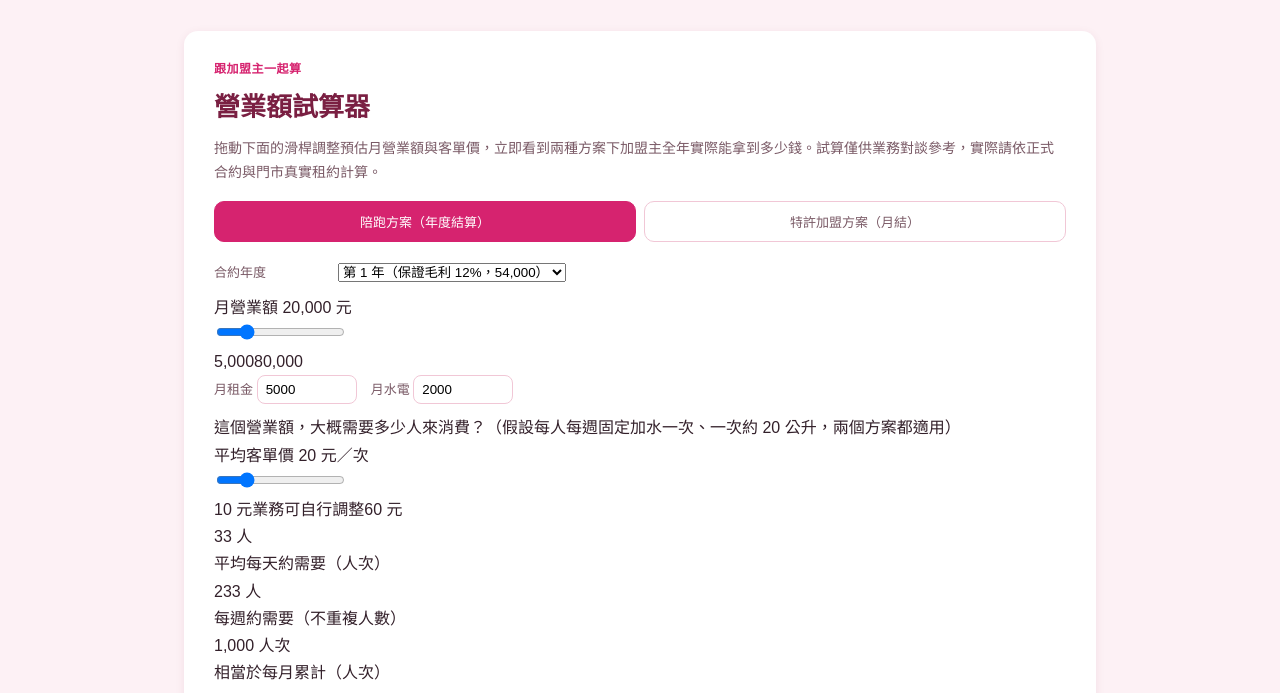
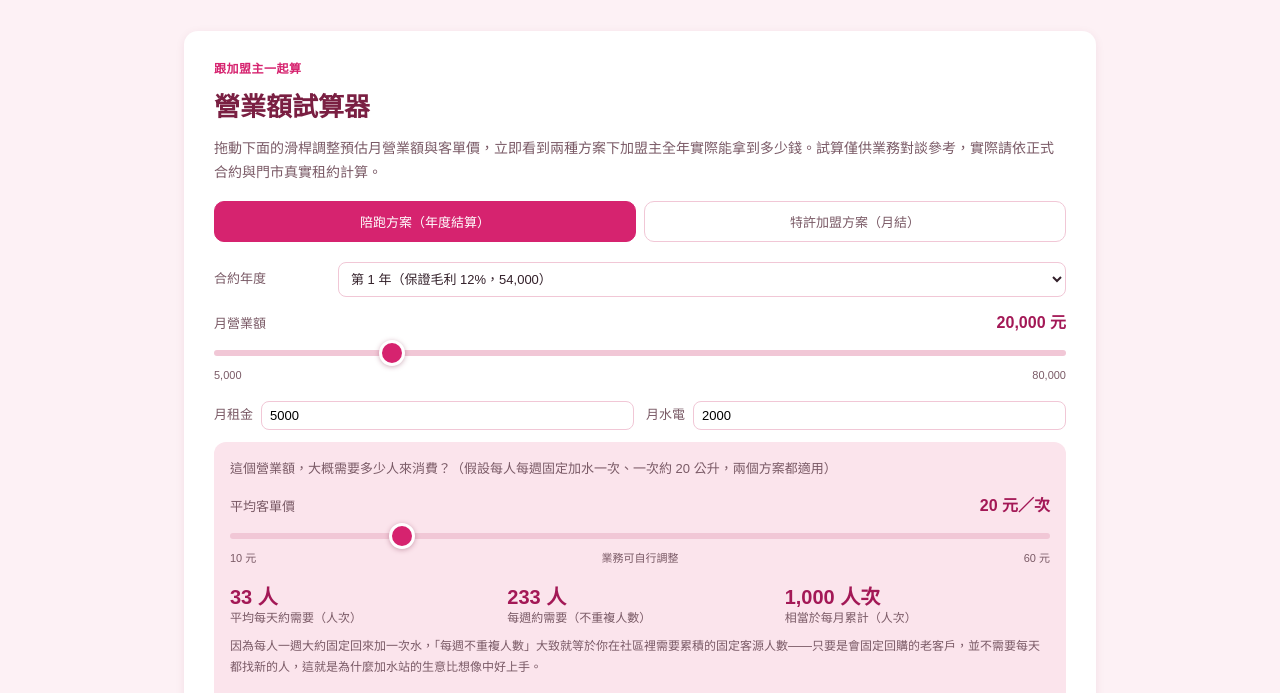
Before and after one commit to prado510/xingfu-water-house-site, a website: page calculator.html in a window 1280 px wide. Shown: the part 75-768 px from the top of the page. Drawn offline with Linux system fonts and the light colour scheme.

Commit message:
Add files via upload
update

```diff
--- a/assets/style.css
+++ b/assets/style.css
@@ -28,6 +28,7 @@ body {
   background: var(--brand-bg);
   color: var(--text-main);
   line-height: 1.7;
+  overflow-x: hidden;
 }
 
 a { color: inherit; text-decoration: none; }
@@ -118,6 +119,7 @@ a { color: inherit; text-decoration: none; }
   }
   .navlinks a:last-child { border-bottom: none; }
   .nav-toggle { display: flex; }
+  .topnav { padding: 10px 16px; }
 }
 
 main { max-width: 960px; margin: 0 auto; padding: 32px 24px 80px; }
@@ -129,6 +131,11 @@ main { max-width: 960px; margin: 0 auto; padding: 32px 24px 80px; }
   box-shadow: var(--shadow);
   padding: 28px 30px;
   margin-bottom: 22px;
+}
+
+@media (max-width: 640px) {
+  main { padding: 20px 12px 60px; }
+  .section { padding: 20px 16px; }
 }
 
 .eyebrow {
@@ -285,6 +292,8 @@ h2 {
 .cta-row { text-align: center; margin-top: 8px; }
 
 /* 表格 */
+.table-scroll { overflow-x: auto; -webkit-overflow-scrolling: touch; }
+
 table.plan-table {
   width: 100%;
   border-collapse: collapse;
@@ -299,6 +308,11 @@ table.plan-table th, table.plan-table td {
 
 table.plan-table th { color: var(--brand-maroon); font-weight: 700; background: var(--brand-bg-soft); }
 table.plan-table td.hl { color: var(--brand-pink-dark); font-weight: 700; }
+
+@media (max-width: 640px) {
+  .table-scroll table.plan-table { min-width: 520px; }
+  table.plan-table th, table.plan-table td { padding: 8px 10px; white-space: nowrap; }
+}
 
 /* 方案卡片 */
 .plan-cards {
@@ -345,7 +359,8 @@ table.plan-table td.hl { color: var(--brand-pink-dark); font-weight: 700; }
 
 .calc-toggle button {
   flex: 1;
-  padding: 10px;
+  min-width: 0;
+  padding: 10px 6px;
   border-radius: 10px;
   border: 1.5px solid var(--brand-line);
   background: #fff;
@@ -360,18 +375,148 @@ table.plan-table td.hl { color: var(--brand-pink-dark); font-weight: 700; }
   border-color: var(--brand-pink);
 }
 
+@media (max-width: 640px) {
+  .calc-toggle { gap: 6px; }
+  .calc-toggle button { font-size: 12px; padding: 10px 4px; }
+}
+
 .calc-row {
   display: flex;
   align-items: center;
   gap: 14px;
-  margin-bottom: 10px;
+  margin-bottom: 12px;
   font-size: 13px;
+  flex-wrap: wrap;
 }
 
 .calc-row label { min-width: 110px; color: var(--text-sub); }
-.calc-row input[type="range"] { flex: 1; accent-color: var(--brand-pink); }
-.calc-row input[type="number"] { width: 100px; padding: 6px 8px; border: 1px solid var(--brand-line); border-radius: 8px; }
+.calc-row select {
+  flex: 1 1 200px;
+  min-width: 0;
+  max-width: 100%;
+  padding: 8px;
+  border-radius: 8px;
+  border: 1px solid var(--brand-line);
+  background: #fff;
+  font-size: 13px;
+  color: var(--text-main);
+}
+.calc-row input[type="number"] { width: 100px; padding: 6px 8px; border: 1px solid var(--brand-line); border-radius: 8px; font-size: 13px; }
 .calc-row .val { min-width: 90px; text-align: right; font-weight: 700; color: var(--brand-pink-dark); }
+
+/* 月租金／月水電：兩欄，不會撐出手機畫面 */
+.calc-row-2col { display: flex; gap: 12px; flex-wrap: nowrap; }
+.calc-row-2col .calc-field {
+  flex: 1 1 0;
+  min-width: 0;
+  display: flex;
+  align-items: center;
+  gap: 8px;
+}
+.calc-row-2col .calc-field label { min-width: 0; flex: 0 0 auto; white-space: nowrap; }
+.calc-row-2col .calc-field input[type="number"] { flex: 1 1 0; width: auto; min-width: 0; }
+
+@media (max-width: 360px) {
+  .calc-row-2col { flex-wrap: wrap; }
+  .calc-row-2col .calc-field { flex: 1 1 100%; }
+}
+
+/* 拖拉式滑桿（月營業額、客單價） */
+.calc-slider { margin-bottom: 16px; font-size: 13px; }
+
+.calc-slider .slider-head {
+  display: flex;
+  align-items: baseline;
+  gap: 10px;
+  margin-bottom: 2px;
+}
+
+.calc-slider .slider-head label { color: var(--text-sub); min-width: 0; }
+
+.calc-slider .slider-head .val {
+  margin-left: auto;
+  font-weight: 700;
+  font-size: 16px;
+  color: var(--brand-pink-dark);
+  white-space: nowrap;
+}
+
+.calc-slider input[type="range"] {
+  display: block;
+  width: 100%;
+  max-width: 100%;
+  margin: 0;
+  height: 30px;
+  background: transparent;
+  -webkit-appearance: none;
+  appearance: none;
+  accent-color: var(--brand-pink);
+  cursor: pointer;
+  touch-action: pan-y;
+}
+
+.calc-slider input[type="range"]::-webkit-slider-runnable-track {
+  height: 6px;
+  border-radius: 999px;
+  background: var(--brand-line);
+}
+.calc-slider input[type="range"]::-webkit-slider-thumb {
+  -webkit-appearance: none;
+  appearance: none;
+  width: 26px;
+  height: 26px;
+  margin-top: -10px;
+  border-radius: 50%;
+  background: var(--brand-pink);
+  border: 3px solid #fff;
+  box-shadow: 0 1px 5px rgba(122, 31, 66, 0.35);
+}
+.calc-slider input[type="range"]::-moz-range-track {
+  height: 6px;
+  border-radius: 999px;
+  background: var(--brand-line);
+}
+.calc-slider input[type="range"]::-moz-range-thumb {
+  width: 22px;
+  height: 22px;
+  border-radius: 50%;
+  background: var(--brand-pink);
+  border: 3px solid #fff;
+  box-shadow: 0 1px 5px rgba(122, 31, 66, 0.35);
+}
+
+.calc-slider .slider-scale {
+  display: flex;
+  justify-content: space-between;
+  font-size: 11px;
+  color: var(--text-sub);
+  margin-top: -2px;
+}
+
+/* 客源需求區塊 */
+.demand-box {
+  background: var(--brand-bg-soft);
+  border-radius: 12px;
+  padding: 16px;
+  margin-bottom: 16px;
+}
+
+.demand-intro { font-size: 13px; color: var(--text-sub); margin-bottom: 12px; }
+
+.demand-grid {
+  display: grid;
+  grid-template-columns: repeat(3, minmax(0, 1fr));
+  gap: 12px;
+}
+
+.demand-grid .num { font-size: 20px; font-weight: 700; color: var(--brand-pink-dark); line-height: 1.3; }
+.demand-grid .cap { font-size: 12px; color: var(--text-sub); line-height: 1.4; }
+
+@media (max-width: 640px) {
+  .demand-grid { gap: 8px; }
+  .demand-grid .num { font-size: 17px; }
+  .demand-grid .cap { font-size: 11px; }
+}
 
 .result-grid {
   display: grid;
@@ -460,6 +605,7 @@ table.plan-table td.hl { color: var(--brand-pink-dark); font-weight: 700; }
 
 .qa-chatbox input {
   flex: 1;
+  min-width: 0;
   padding: 12px 16px;
   border-radius: 12px;
   border: 1.5px solid var(--brand-line);
@@ -478,6 +624,7 @@ table.plan-table td.hl { color: var(--brand-pink-dark); font-weight: 700; }
 
 .chart-legend {
   display: flex;
+  flex-wrap: wrap;
   gap: 18px;
   font-size: 11.5px;
   color: var(--text-sub);
```
